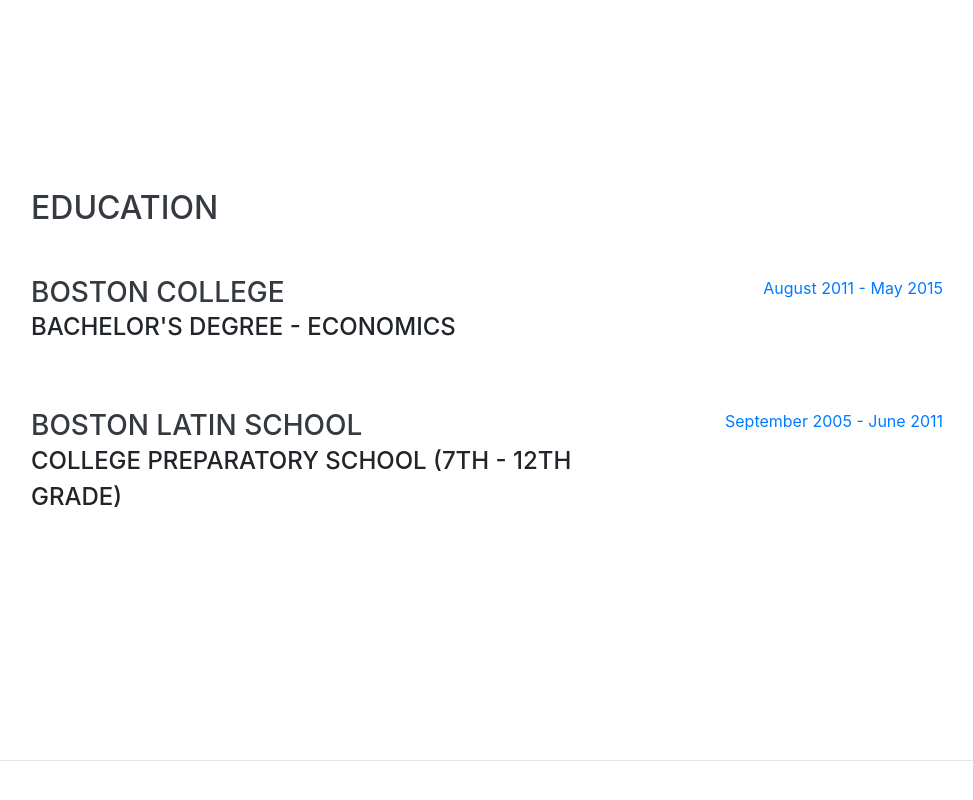
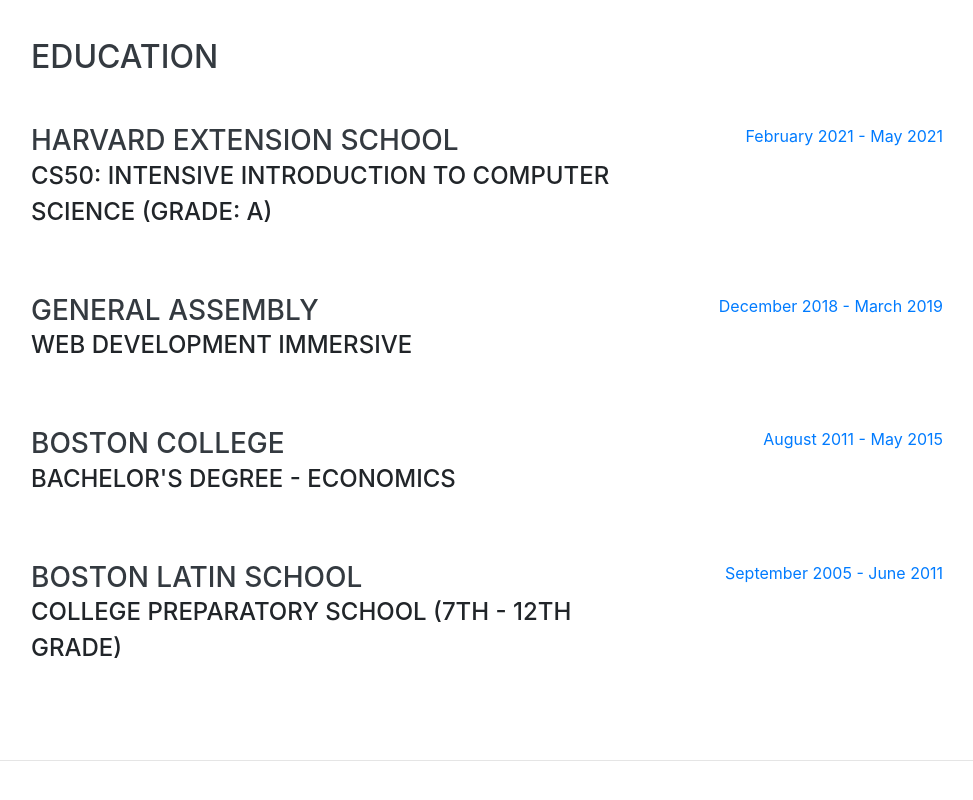
Before and after one commit to natalynyu/natalynyu.github.io, a website with bundled scripts: page index.html in a window 1280 px wide. Shown: the part 7720-8520 px from the top of the page, without its empty margins (289-1262 px from the left). Built offline with nearby package versions, Linux system fonts and the light colour scheme; a web font is replaced by a local one.

Commit message:
Add General Assembly and Harvard class to Education section

```diff
--- a/index.html
+++ b/index.html
@@ -337,6 +337,25 @@
     <section class="resume-section p-3 p-lg-5 d-flex align-items-center" id="education">
       <div class="w-100">
         <h2 class="mb-5">Education</h2>
+        <div class="resume-item d-flex flex-column flex-md-row justify-content-between mb-5">
+            <div class="resume-content">
+              <h3 class="mb-0">Harvard Extension School</h3>
+              <div class="subheading mb-3">CS50: Intensive Introduction to Computer Science (Grade: A)</div>
+            </div>
+            <div class="resume-date text-md-right">
+              <span class="text-primary">February 2021 - May 2021</span>
+            </div>
+          </div>
+
+          <div class="resume-item d-flex flex-column flex-md-row justify-content-between mb-5">
+              <div class="resume-content">
+                <h3 class="mb-0">General Assembly</h3>
+                <div class="subheading mb-3">Web Development Immersive</div>
+              </div>
+              <div class="resume-date text-md-right">
+                <span class="text-primary">December 2018 - March 2019</span>
+              </div>
+          </div>
 
         <div class="resume-item d-flex flex-column flex-md-row justify-content-between mb-5">
           <div class="resume-content">
```
